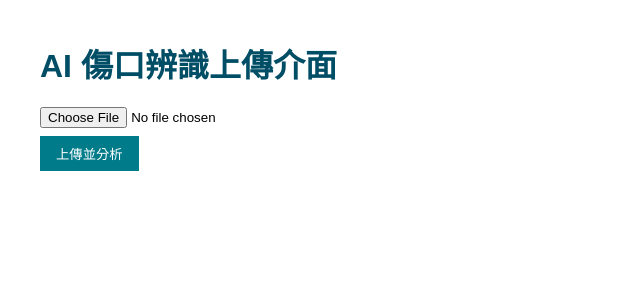
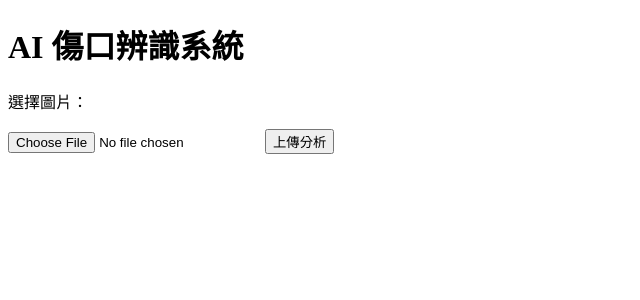
Before and after one commit to DrWound/wound_app, a Flask app: page / in a window 1280 px wide. Shown: the top 300 px of the page, without its empty margins (0-640 px from the left). Run offline with Flask 3, Linux system fonts and the light colour scheme.

Commit message:
add index.html

```diff
--- a/templates/index.html
+++ b/templates/index.html
@@ -1,56 +1,23 @@
 <!DOCTYPE html>
 <html lang="zh-Hant">
 <head>
-    <meta charset="UTF-8">
+    <meta charset="UTF-8" />
     <title>AI 傷口辨識系統</title>
-    <style>
-        body {
-            font-family: sans-serif;
-            margin: 40px;
-        }
-        h1 {
-            color: #004d66;
-        }
-        input[type="submit"] {
-            background-color: #007B8A;
-            color: white;
-            padding: 8px 16px;
-            border: none;
-            margin-top: 8px;
-            cursor: pointer;
-        }
-        img {
-            margin-top: 20px;
-            max-width: 400px;
-            border: 1px solid #ccc;
-        }
-        .result {
-            margin-top: 20px;
-            padding: 10px;
-            border-left: 4px solid #007B8A;
-            background: #f0fafa;
-        }
-    </style>
 </head>
 <body>
-    <h1>AI 傷口辨識上傳介面</h1>
+    <h1>AI 傷口辨識系統</h1>
+
     <form method="POST" enctype="multipart/form-data">
-        <input type="file" name="image" accept="image/*" required>
-        <br>
-        <input type="submit" value="上傳並分析">
+        <p>選擇圖片：</p>
+        <input type="file" name="file" required />
+        <button type="submit">上傳分析</button>
     </form>
 
-    {% if filename %}
-    <div class="result">
+    {% if result %}
         <h2>預測結果：</h2>
-        <img src="{{ url_for('static', filename='uploads/' + filename) }}" alt="Result Image">
-        <ul>
-        {% for item in result.labels %}
-            <li><b>{{ item.class }}</b>（信心值：{{ item.confidence }}）<br>
-            {{ item.advice }}</li>
-        {% endfor %}
-        </ul>
-    </div>
+        <pre>{{ result }}</pre>
+        <h2>上傳圖片：</h2>
+        <img src="{{ url_for('static', filename='uploads/' + filename) }}" style="max-width: 300px;">
     {% endif %}
 </body>
 </html>
```
